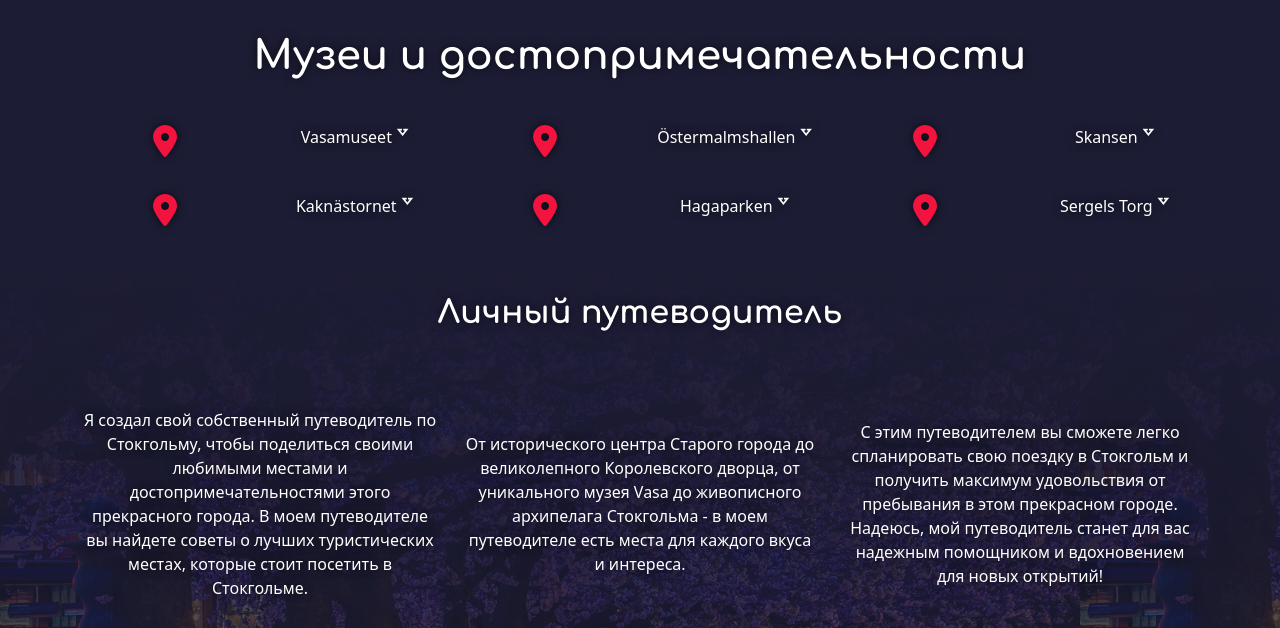
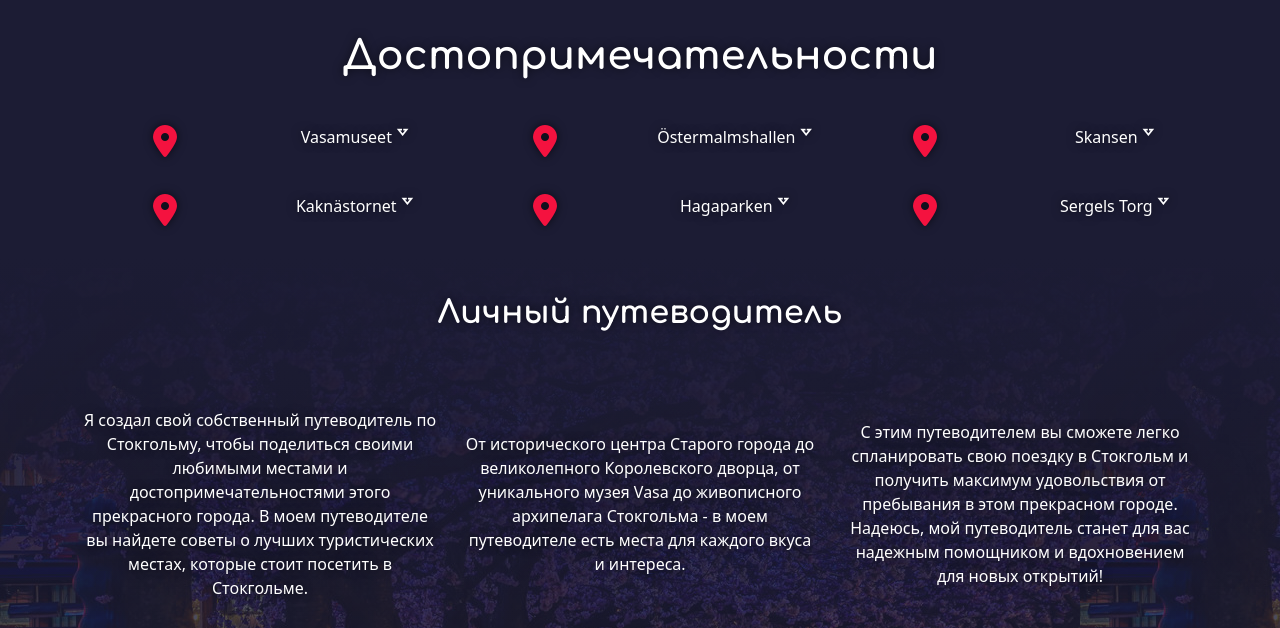
Before and after one commit to geometryley/geometryley.github.io, a plain HTML site: page omstockholm/index.html in a window 1280 px wide. Shown: the part 2775-3403 px from the top of the page. Drawn offline with nearby package versions, Linux system fonts and the light colour scheme.

Commit message:
Update index.html

```diff
--- a/omstockholm/index.html
+++ b/omstockholm/index.html
@@ -188,7 +188,7 @@
     <div class="nxtmetro">
         <div class="container">
             <div class="row align-items-center text-center">
-                <h1 class="wt3 wt4 fontt">Музеи и достопримечательности</h1>
+                <h1 class="wt3 wt4 fontt">Достопримечательности</h1>
             </div>
         </div>
 
```
